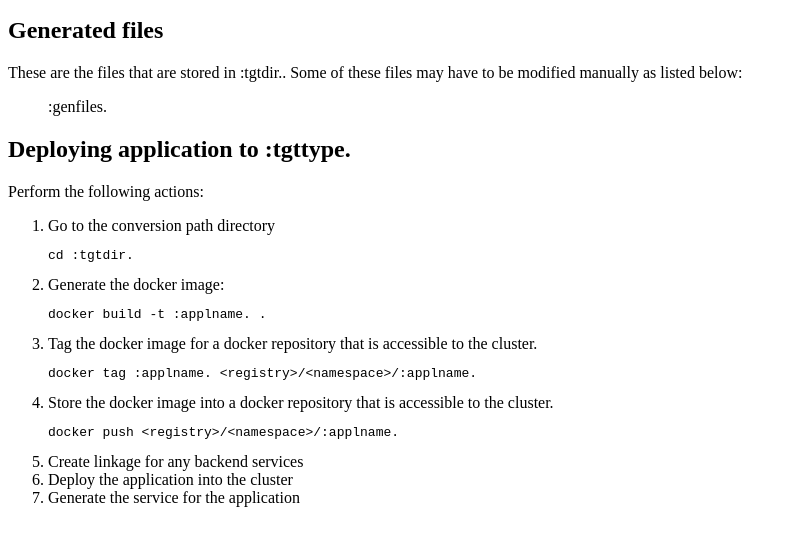
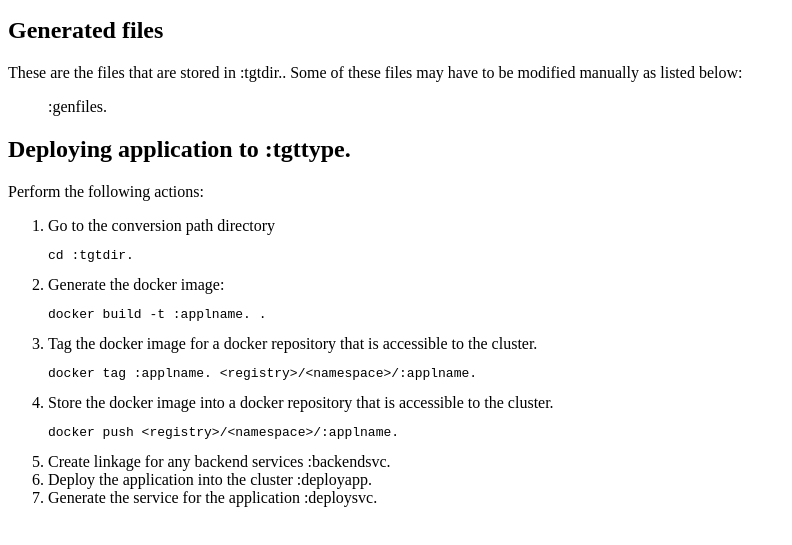
Before and after one commit to ibm-cloud-architecture/cf-transformation, a plain HTML site: page migrate/result.html in a window 1280 px wide. Shown: the part 87-632 px from the top of the page, without its empty margins (0-792 px from the left). Drawn offline with Linux system fonts and the light colour scheme.

Commit message:
update commit

```diff
--- a/migrate/result.html
+++ b/migrate/result.html
@@ -17,9 +17,9 @@
 <LI>Generate the docker image:<XMP>docker build -t :applname. .</XMP>
 <LI>Tag the docker image for a docker repository that is accessible to the cluster.<XMP>docker tag :applname. <registry>/<namespace>/:applname.</XMP>
 <LI>Store the docker image into a docker repository that is accessible to the cluster.<XMP>docker push <registry>/<namespace>/:applname.</XMP>
-<LI>Create linkage for any backend services
-<LI>Deploy the application into the cluster
-<LI>Generate the service for the application
+<LI>Create linkage for any backend services :backendsvc.
+<LI>Deploy the application into the cluster :deployapp.
+<LI>Generate the service for the application :deploysvc.
 </OL>
 
 </BODY>
```
Also changed, not shown: docs/docker.md (added, +16 -0 lines), docs/README.md, 3 other files.
